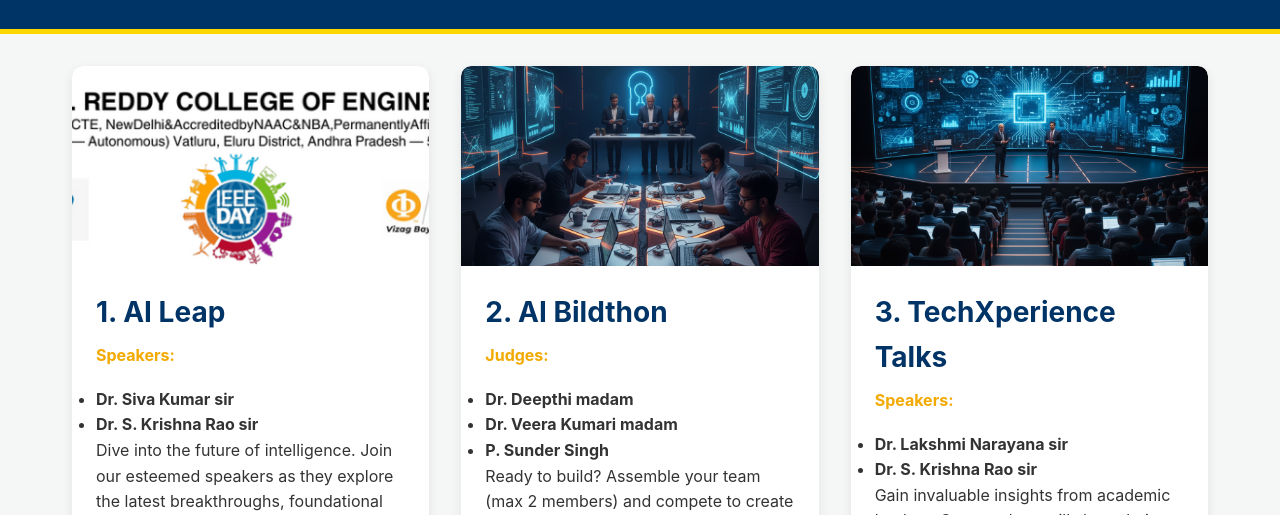
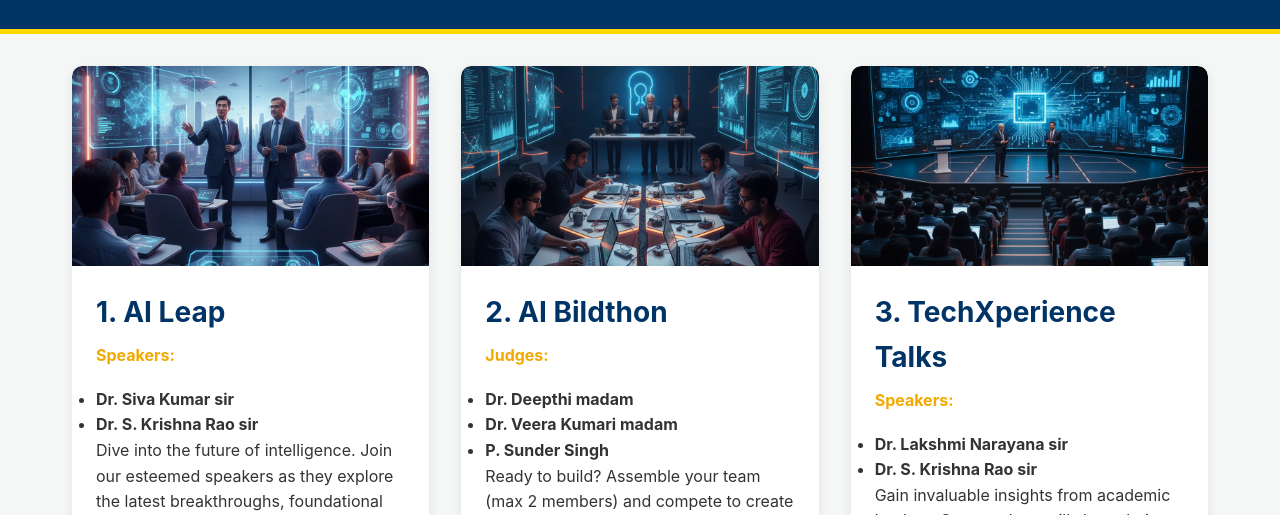
Before and after one commit to lakshmikanth-cyber/event-ieee-day-reg, a plain HTML site: page index.html in a window 1280 px wide. Shown: the part 285-800 px from the top of the page. Drawn offline with Linux system fonts and the light colour scheme; a script that the page names is missing.

Commit message:
Update index.html

```diff
--- a/index.html
+++ b/index.html
@@ -22,7 +22,7 @@
 
             <div class="event-card">
                 <div class="event-image-placeholder">
-                    <img src="ieee day and cs crr.png" class="event-card-img">
+                    <img src="ai leap.png" class="event-card-img">
                     </div>
                 <div class="event-content">
                     <h3>1. AI Leap</h3>
```
